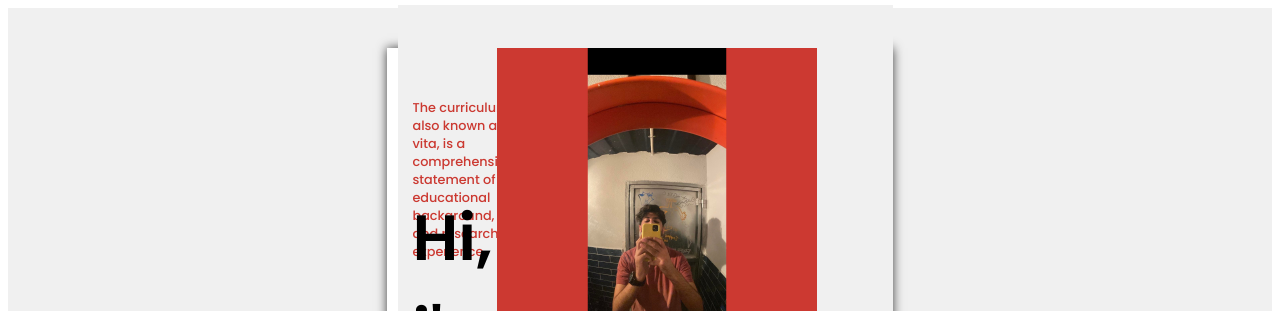
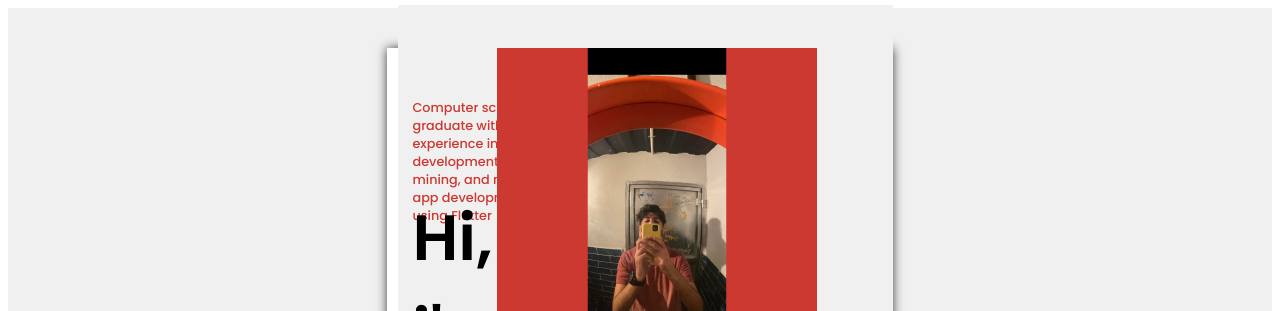
Before and after one commit to osama-ghazal/portfolio, a plain HTML site: page index.html in a window 1280 px wide. Shown: the top 311 px of the page. Drawn offline with Linux system fonts and the light colour scheme.

Commit message:
Update index.html

```diff
--- a/index.html
+++ b/index.html
@@ -10,8 +10,8 @@
 <div class="parent-div">
     <div class="row gray-row">
         <div class="center-div">
-            <p class="corner-text">The curriculum vitae, also known as a CV or vita, is a comprehensive statement of your
-educational background, teaching, and research experience</p>
+            <p class="corner-text">Computer science graduate with experience in software development, data mining, and mobile
+app development using Flutter</p>
 <p class = "additional-text"> Hi, i'm  Osama Ghazal</p>
             <img src="portfolia.jpg" alt="Description of image" class="corner-image">
             <p class="corner-caption">+(972) 597528821</p>
```
